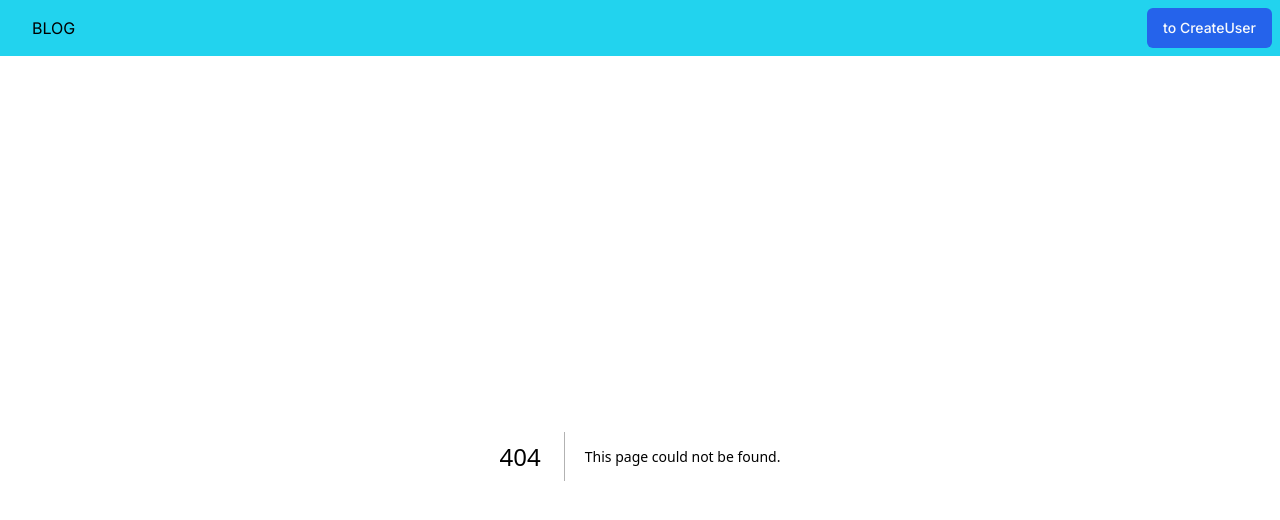
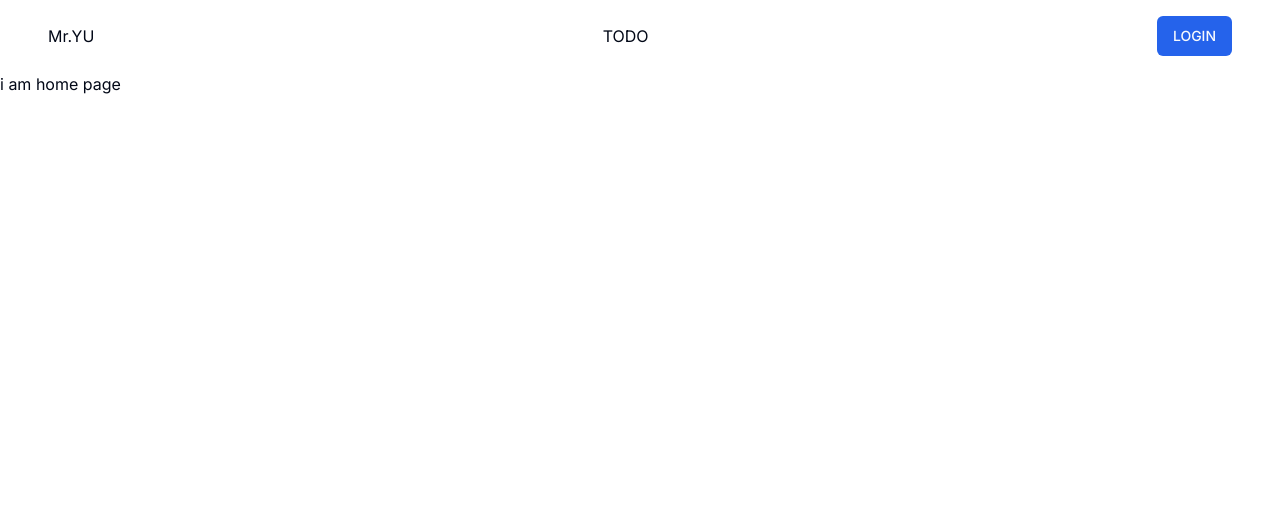
Before and after one commit to objectMaker/next-frontend, a Next.js app: page /home in a window 1280 px wide. Before the commit this address had no page. Shown: the top 520 px of the page. Built offline with nearby package versions, Linux system fonts and the light colour scheme.

Commit message:
some route edit

```diff
--- /dev/null
+++ b/src/app/(home)/components/Nav.tsx
@@ -0,0 +1,24 @@
+'use client';
+import { Button } from '@/components/ui/button';
+import Link from 'next/link';
+
+export default function Nav() {
+  const a = 0;
+  return (
+    <>
+      <div className="flex w-full flex-row items-center justify-between bg-transparent px-12 py-4">
+        <h2>Mr.YU</h2>
+        <div>TODO</div>
+        {a ? (
+          <Link href="/">
+            <Button>LOGOUT</Button>
+          </Link>
+        ) : (
+          <Link href="/login">
+            <Button>LOGIN</Button>
+          </Link>
+        )}
+      </div>
+    </>
+  );
+}
--- /dev/null
+++ b/src/app/(home)/home/page.tsx
@@ -0,0 +1,7 @@
+export default function Home() {
+  return (
+    <>
+      <div>i am home page</div>
+    </>
+  );
+}
--- /dev/null
+++ b/src/app/(home)/layout.tsx
@@ -0,0 +1,10 @@
+import Nav from './components/Nav';
+
+export default function AppLayout({ children }: { children: React.ReactNode }) {
+  return (
+    <>
+      <Nav></Nav>
+      {children}
+    </>
+  );
+}
--- /dev/null
+++ b/src/app/(home)/userInfo/page.tsx
@@ -0,0 +1,7 @@
+export default function UserInfo() {
+  return (
+    <>
+      <div>i am user info</div>
+    </>
+  );
+}
--- a/src/app/layout.tsx
+++ b/src/app/layout.tsx
@@ -3,7 +3,6 @@ import '@/styles/globals.css';
 import { Inter as FontSans } from 'next/font/google';
 
 import { cn } from '@/lib/utils';
-import Nav from '@/components/Nav';
 import { Toaster } from '@/components/ui/toaster';
 
 const fontSans = FontSans({
@@ -25,7 +24,6 @@ export default function RootLayout({
           fontSans.variable,
         )}
       >
-        <Nav></Nav>
         {children}
         <Toaster />
       </body>
--- a/src/app/page.tsx
+++ b/src/app/page.tsx
@@ -1,24 +1,26 @@
 import { unstable_noStore as noStore } from 'next/cache';
 
 import ButtonDialog from './components/ButtonDialog';
-import request from '@/request';
+import Nav from './(home)/components/Nav';
+// import request from '@/request';
 export default async function Home() {
   noStore();
-  const userListInfo = await request(
-    process.env.NEXT_PUBLIC_BASE_URL + '/getUserList',
-  );
+  // const userListInfo = await request<{
+  //   body: { id: string; username: string }[];
+  // }>(process.env.NEXT_PUBLIC_BASE_URL + '/getUserList');
   return (
     <>
+      <Nav></Nav>
       <div className="flex flex-row justify-end p-2 pr-4">
         <ButtonDialog title="create user" />
       </div>
-      {userListInfo?.body?.map(function (item) {
+      {/* {userListInfo?.body?.map(function (item) {
         return (
           <div key={item.id}>
             id : {item.id} name : {item.username}
           </div>
         );
-      })}
+      })} */}
     </>
   );
 }
--- a/src/components/Nav.tsx
+++ /dev/null
@@ -1,16 +0,0 @@
-'use client';
-import { Button } from '@/components/ui/button';
-import Link from 'next/link';
-
-export default function Nav() {
-  return (
-    <>
-      <div className="flex w-full flex-row items-center justify-between bg-cyan-400 p-2 pl-8">
-        <h2>BLOG</h2>
-        <Link href="/createUser">
-          <Button>to CreateUser</Button>
-        </Link>
-      </div>
-    </>
-  );
-}
--- a/src/middleware.ts
+++ /dev/null
@@ -1,19 +0,0 @@
-import type { NextRequest } from 'next/server';
-
-export function middleware(request: NextRequest) {
-  const currentUser = (
-    request.headers as typeof request.headers & {
-      [k: string]: string;
-    }
-  )['x-token'];
-  console.log('middddddddddddddddddddddddddddd');
-
-  if (!currentUser && !request.nextUrl.pathname.startsWith('/login')) {
-    console.log('redirecctttt++++++++++++++');
-
-    return Response.redirect(new URL('/login', request.url));
-  }
-}
-export const config = {
-  matcher: '/',
-};
```
